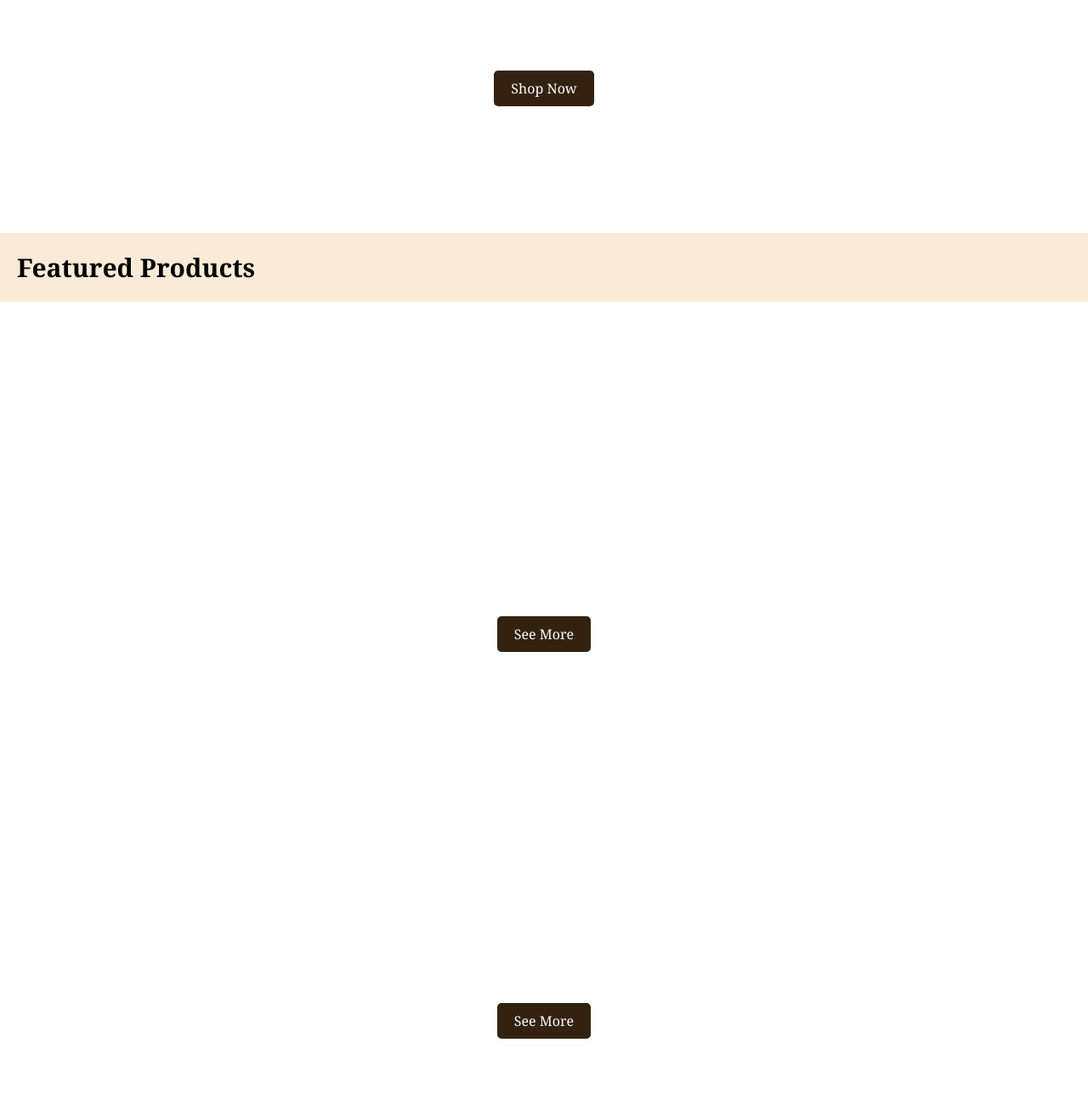
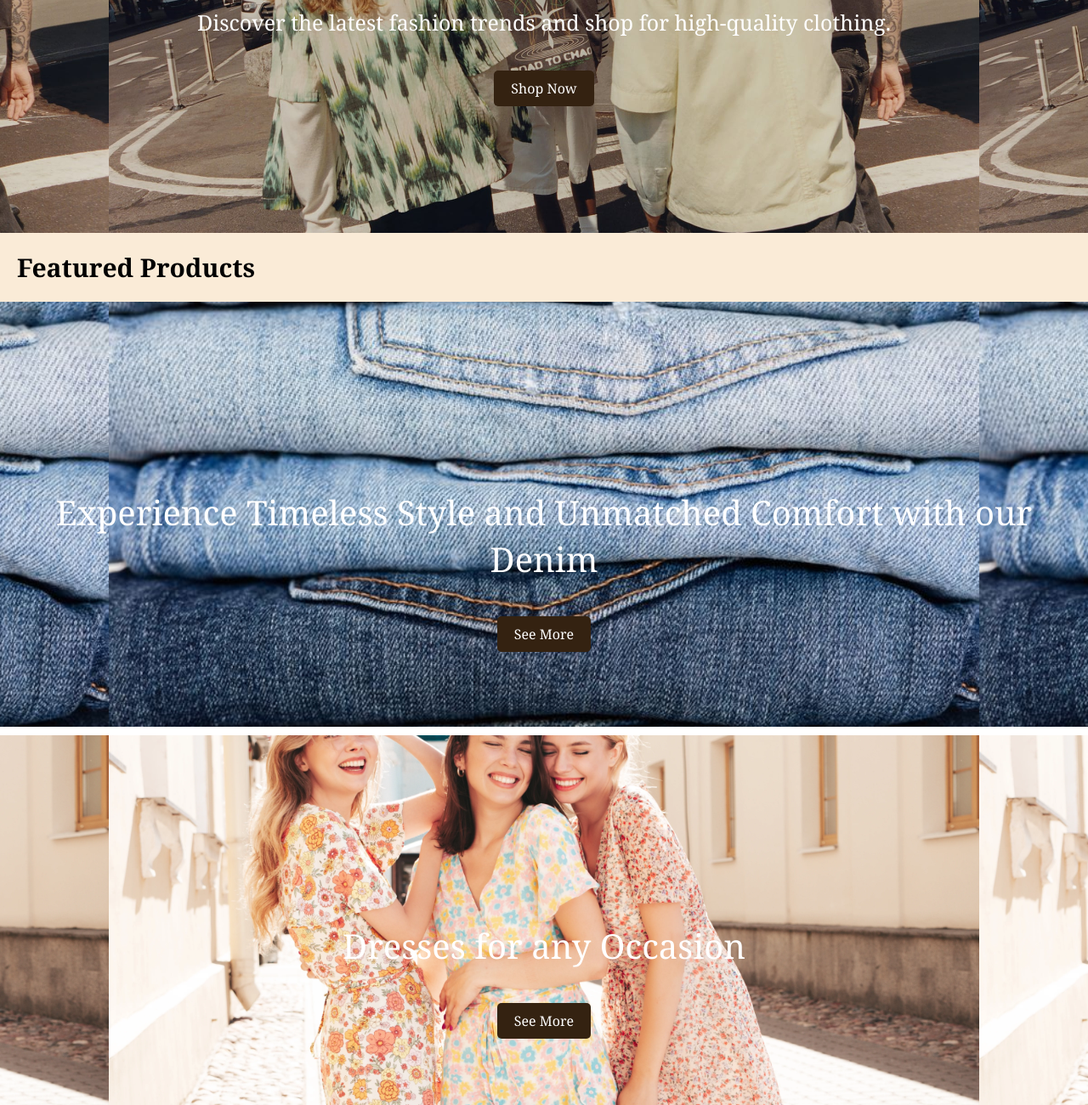
Before and after one commit to burntbeans07/Elevate-project, a plain HTML site: page Elevate/index.html in a window 1280 px wide. Shown: the part 453-1753 px from the top of the page at 85% size. Drawn offline with Linux system fonts and the light colour scheme; the site is published under a folder, as on GitHub Pages, so addresses that start at the root find nothing.

Commit message:
Update style.css

```diff
--- a/Elevate/style.css
+++ b/Elevate/style.css
@@ -27,7 +27,7 @@ body {
   }
 
   #Q {
-    background-image: url('/images/bg.jpg');height:300px;
+    background-image: url('images/bg.jpg');height:300px;
     background-size:80%;color: #fff;
     background-position: center;
     text-align: center;
@@ -63,7 +63,7 @@ body {
   #product1{
     text-align: center;
     margin-bottom: 10px;
-    background-image: url('/images/p1.jpg');
+    background-image: url('images/p1.jpg');
     height:300px;
     background-size:80%;
     color:#fff;
@@ -78,7 +78,7 @@ padding-top:80px;}
 #product2{
     text-align: center;
     margin-bottom: 10px;
-    background-image: url('/images/p2.webp');
+    background-image: url('images/p2.webp');
     height:300px;
     background-size:80%;
     color:#fff;
```
